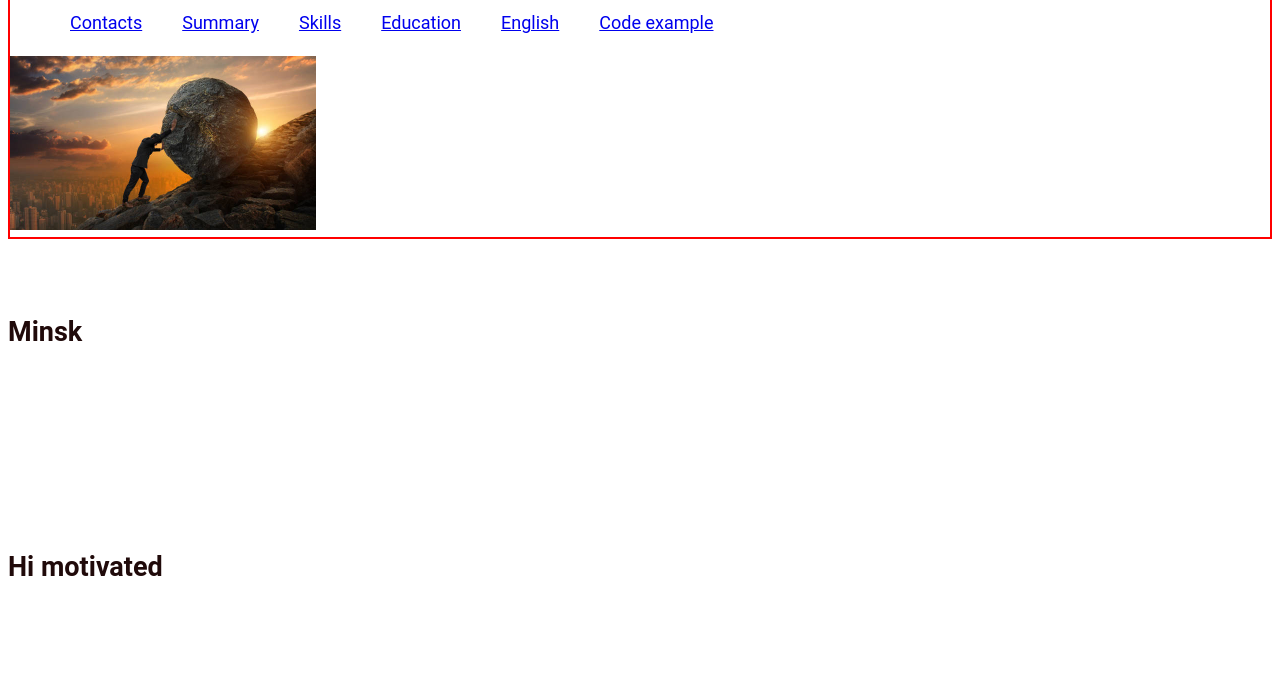
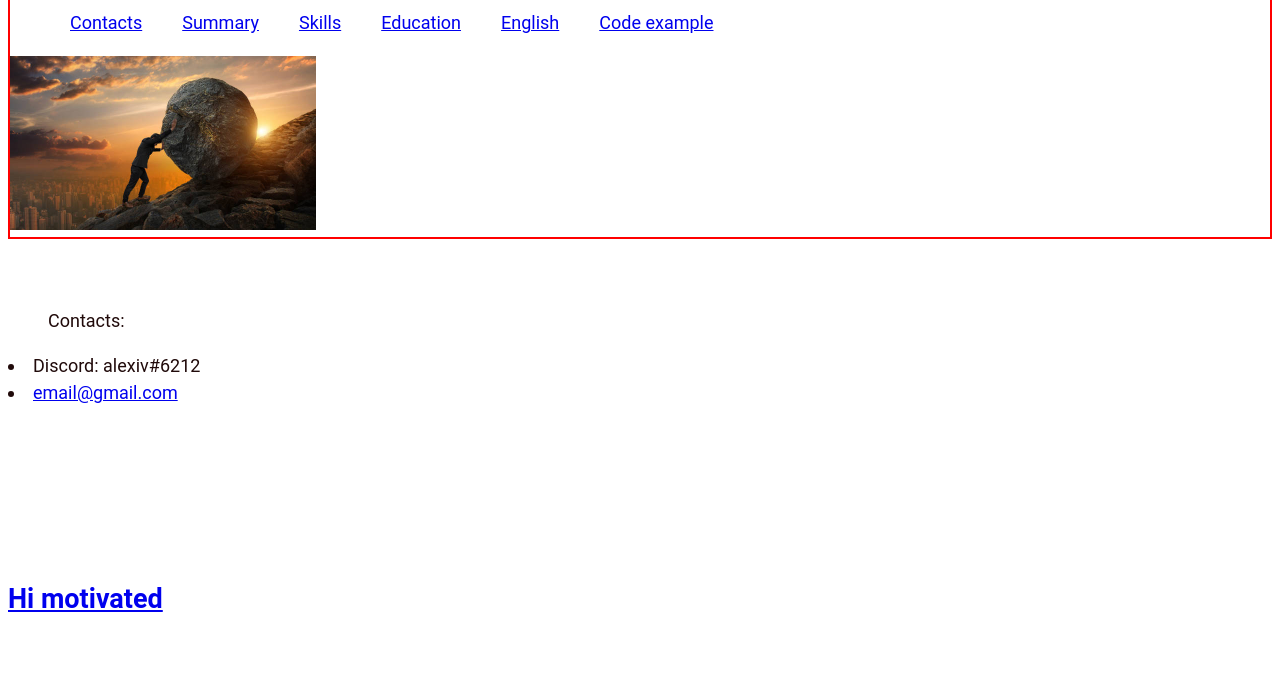
Before and after one commit to AlexanderIv123/rsschool-cv, a plain HTML site: page index.html in a window 1280 px wide. Shown: the part 104-800 px from the top of the page. Drawn offline with Linux system fonts and the light colour scheme; a web font is replaced by a local one.

Commit message:
Update index.html

```diff
--- a/index.html
+++ b/index.html
@@ -24,8 +24,10 @@
 </nav>
     </header>
     <main class="main-container">
-    <section id="contacts" class="section">
-        <h2>Minsk</h2></section>
+       <section id="contacts" class="section">
+        <ul>Contacts:</ul>
+    <li>Discord: alexiv#6212</li>
+<li><a href="mailto:email@gmail.com">email@gmail.com</li></section>
 <section id="summary" class="section">
     <h2>Hi motivated</h2> </section>
 <section id="skills" class="section">
```
